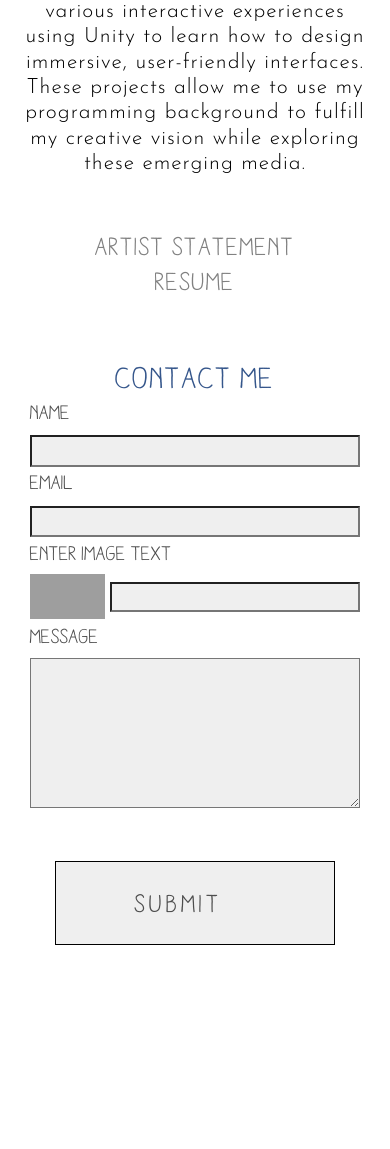
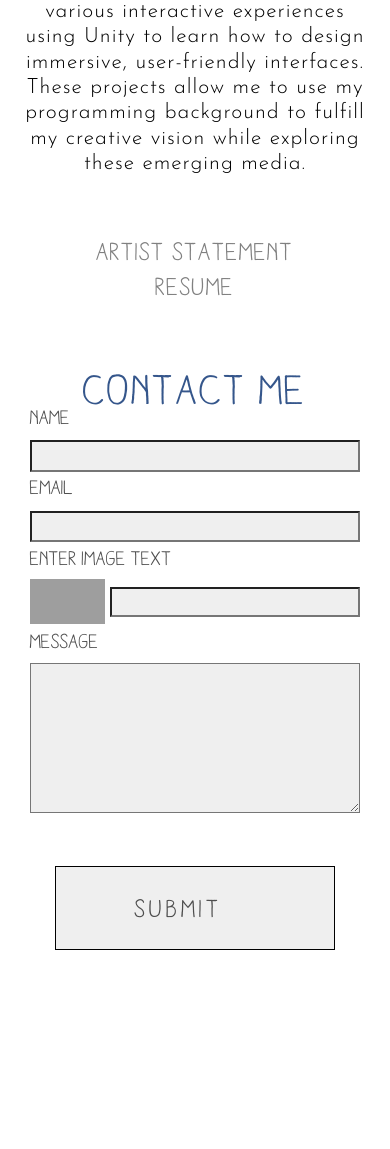
Before and after one commit to jandzouana/portfolio, a PHP site: page /about in a window 390 px wide. Shown: the part 1028-2177 px from the top of the page. Run offline with PHP 8.4, Linux system fonts and the light colour scheme; style sheets or scripts are compiled from the project's sources; grey boxes are pictures that could not be loaded.

Commit message:
fixed about me page, changed padding on menu open in landscape

```diff
--- a/sass/about.scss
+++ b/sass/about.scss
@@ -42,7 +42,7 @@
 	}
 	h3{
 		line-height:1.2;
-		//border: 1px solid blue;
+		//border: 1px solid green;
 		text-align: center;
 		letter-spacing: 1px;
 		font-size: 15px;
@@ -226,45 +226,27 @@
 		}
 
 	}
-	.box1{
-		height: 45%;
-	}
-	.link-box{
-		height: 5%;
-		a{
-			font-size: 15px;
-		}
-	}
+
 }
 
 @media only screen and (max-width: 985px){
 	.about-container{
-		//border: 1px solid red;
-		padding-left: 50px;
-		padding-right: 50px;
+		padding-left: 30px;
+		padding-right: 30px;
 		h2{
 			font-size:18px;
 		}
 		h3{
 			font-size: 13px;
 		}
-
-	}
-	.box1{
-		height: 50%;
-	}
-	.link-box{
-		height: 5%;
-		a{
-			font-size: 15px;
+		.link-box{
+			margin-top: 5px;
+			a{
+				font-size: 14px;
+			}
 		}
 	}
-	input, label {
-		height: 8%;
-	}
-	.contact{
-		height: 45%;
-	}
+
 }
 
 @media only screen and (max-width:$cut-off){
@@ -319,17 +301,7 @@
 			font-size: 20px;
 		}
 	}
-	.link-box{
-		justify-content: center;
-		align-content: center;
-		align-self: center;
-		height: 5%;
-		margin-bottom: 40px;
-		a{
-			font-size: 3vh;
-			text-align: center;
-		}
-	}
+
 	.about-container{
 		//border-top: 0px solid red;
 		//border: 3px solid orange;
@@ -339,8 +311,19 @@
 		margin: 0px;
 		padding: 0px 10px 30px 10px;
 		h2{
-			font-size: 30px;
+			font-size: 5vh;
 			text-align: center;
+		}
+		.link-box{
+			justify-content: center;
+			align-content: center;
+			align-self: center;
+			height: 5%;
+			margin-bottom: 40px;
+			a{
+				font-size: 25px;
+				text-align: center;
+			}
 		}
 	}
 
--- a/scripts/indexanim.js
+++ b/scripts/indexanim.js
@@ -129,14 +129,13 @@ $(document).ready(function(){
 	$("#menuButton").click(function(){
 			$(this).toggleClass('is-active');
 			//$('.text').toggleClass("small");
-
 			if (menuDown == false){
 				$('.menu').fadeIn("fast");
 				$('.bot-nav-ul').css("width", "30vw");
 				$('.bot-nav-ul li').css("display", "block");
-				$("main land").css("width", "auto");
-				//text sizes about me
+				//$("main land").css("width", "auto");
 
+				$('.contact').css("padding", "0px 10px 0px 10px");
 
 				menuDown = true;
 			}
--- a/to do list.txt
+++ b/to do list.txt
@@ -6,6 +6,9 @@
 7. animation page?
 9.update resume
 10. turn back uac (control panel)
+11. remove margins about me landscape menu pull up
 
 Today:
 url bar
+fix section 1 and 2
+fix about me page ipad
```
Also changed, not shown: stylesheets/about.css, stylesheets/main.css, 1 other file.
